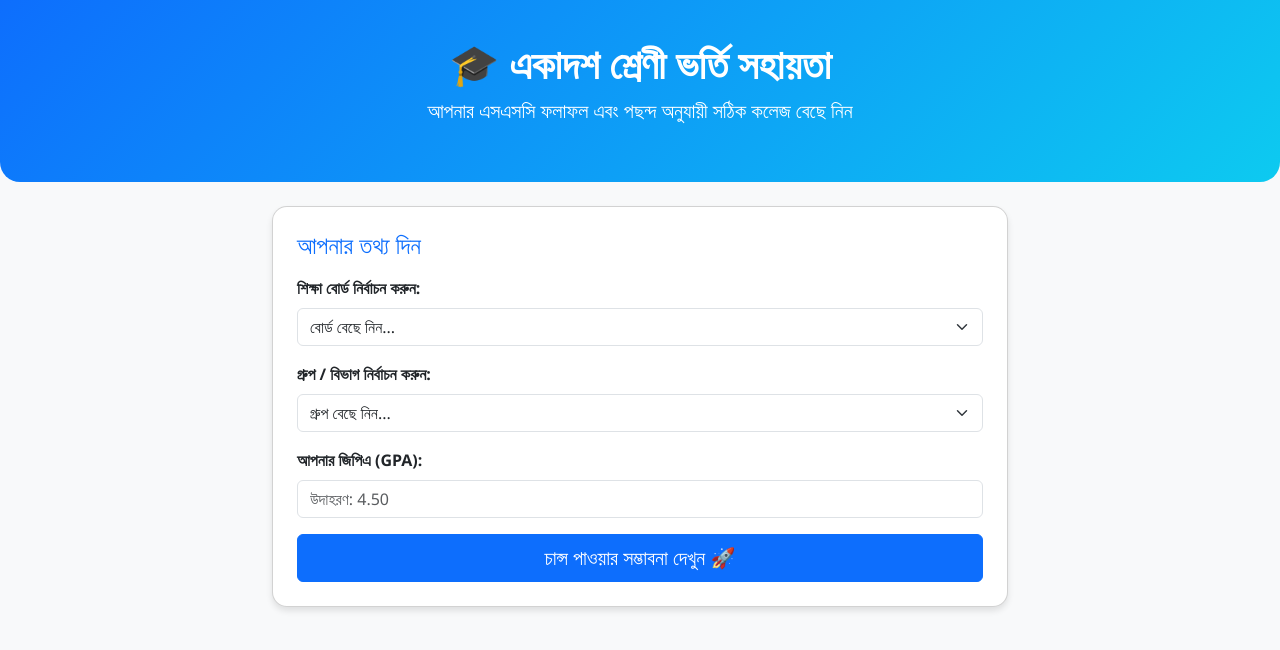
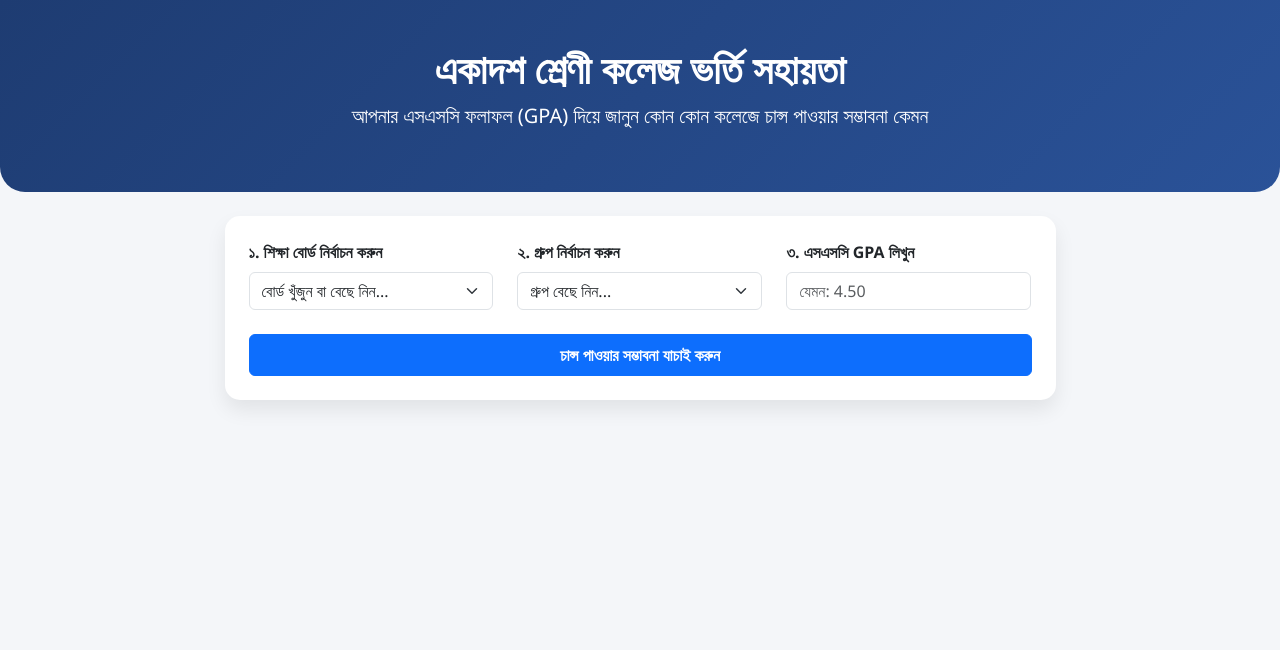
Before and after one commit to antu122/my-flask-app, a Flask app: page / in a window 1280 px wide. Shown: the top 650 px of the page. Run offline with Flask 3, Linux system fonts and the light colour scheme.

Commit message:
Update index.html

```diff
--- a/templates/index.html
+++ b/templates/index.html
@@ -3,101 +3,135 @@
 <head>
     <meta charset="UTF-8">
     <meta name="viewport" content="width=device-width, initial-scale=1.0">
-    <title>একাদশ শ্রেণী ভর্তি সহায়তা</title>
+    <title>একাদশ শ্রেণী ভর্তি সহায়তা - চান্স প্রেডিক্টর</title>
     <link href="https://cdn.jsdelivr.net/npm/bootstrap@5.3.0/dist/css/bootstrap.min.css" rel="stylesheet">
     <style>
-        body { font-family: 'Segoe UI', Tahoma, Geneva, Verdana, sans-serif; background-color: #f8f9fa; }
-        .hero-section { background: linear-gradient(135deg, #0d6efd, #0dcaf0); color: white; padding: 40px 20px; border-radius: 0 0 20px 20px; }
-        .card { border-radius: 15px; box-shadow: 0 4px 6px rgba(0,0,0,0.1); }
+        body { font-family: 'Segoe UI', Tahoma, Geneva, Verdana, sans-serif; background-color: #f4f6f9; }
+        .hero-section { background: linear-gradient(135deg, #1e3c72, #2a5298); color: white; padding: 45px 20px; border-radius: 0 0 25px 25px; }
+        .card-custom { border-radius: 15px; border: none; box-shadow: 0 10px 20px rgba(0,0,0,0.08); }
+        .badge-high { background-color: #198754; font-size: 0.9rem; }
+        .badge-medium { background-color: #ffc107; color: #000; font-size: 0.9rem; }
+        .badge-low { background-color: #dc3545; font-size: 0.9rem; }
     </style>
 </head>
 <body>
 
 <div class="hero-section text-center mb-4">
-        <h1 class="fw-bold">🎓 একাদশ শ্রেণী ভর্তি সহায়তা</h1>
-        <p class="lead">আপনার এসএসসি ফলাফল এবং পছন্দ অনুযায়ী সঠিক কলেজ বেছে নিন</p>
+    <h1 class="fw-bold">একাদশ শ্রেণী কলেজ ভর্তি সহায়তা</h1>
+    <p class="lead">আপনার এসএসসি ফলাফল (GPA) দিয়ে জানুন কোন কোন কলেজে চান্স পাওয়ার সম্ভাবনা কেমন</p>
 </div>
 
 <div class="container mb-5">
     <div class="row justify-content-center">
-            <div class="col-md-8">
-                <div class="card p-4 mb-4">
-                    <h4 class="card-title text-primary mb-3">আপনার তথ্য দিন</h4>
-                    <form action="/" method="POST">
-                        <div class="mb-3">
-                            <label class="form-label fw-bold">শিক্ষা বোর্ড নির্বাচন করুন:</label>
-                            <select name="board" class="form-select" required>
-                                <option value="" disabled selected>বোর্ড বেছে নিন...</option>
-                                <option value="dhaka">ঢাকা বোর্ড</option>
-                                <option value="rajshahi">রাজশাহী বোর্ড</option>
-                                <option value="chittagong">চট্টগ্রাম বোর্ড</option>
+        <div class="col-md-9">
+            <!-- ফর্ম কার্ড -->
+            <div class="card card-custom p-4 mb-4">
+                <form method="POST" action="/">
+                    <div class="row">
+                        <!-- তথ্য দেওয়ার ধাপ -->
+                        <div class="col-md-4 mb-3">
+                            <label for="board" class="form-label fw-bold">১. শিক্ষা বোর্ড নির্বাচন করুন</label>
+                            <select class="form-select" id="board" name="board" required>
+                                <option value="" disabled selected>বোর্ড খুঁজুন বা বেছে নিন...</option>
+                                <option value="barisal">বরিশাল বোর্ড (Barisal)</option>
+                                <option value="chittagong">চট্টগ্রাম বোর্ড (Chittagong)</option>
+                                <option value="comilla">কুমিল্লা বোর্ড (Comilla)</option>
+                                <option value="dhaka">ঢাকা বোর্ড (Dhaka)</option>
+                                <option value="dinajpur">দিনাজপুর বোর্ড (Dinajpur)</option>
+                                <option value="jessore">যশোর বোর্ড (Jessore)</option>
+                                <option value="mymensingh">ময়মনসিংহ বোর্ড (Mymensingh)</option>
+                                <option value="rajshahi">রাজশাহী বোর্ড (Rajshahi)</option>
+                                <option value="sylhet">সিলেট বোর্ড (Sylhet)</option>
+                                <option value="madrasah">মাদ্রাসা বোর্ড (Madrasah)</option>
+                                <option value="technical">কারিগরি বোর্ড (Technical)</option>
                             </select>
                         </div>
 
-                        <div class="mb-3">
-                            <label class="form-label fw-bold">গ্রুপ / বিভাগ নির্বাচন করুন:</label>
-                            <select name="group" class="form-select" required>
+                        <div class="col-md-4 mb-3">
+                            <label for="group" class="form-label fw-bold">২. গ্রুপ নির্বাচন করুন</label>
+                            <select class="form-select" id="group" name="group" required>
                                 <option value="" disabled selected>গ্রুপ বেছে নিন...</option>
-                                <option value="science">বিজ্ঞান</option>
-                                <option value="commerce">ব্যবসায় শিক্ষা</option>
-                                <option value="arts">মানবিক</option>
+                                <option value="science">বিজ্ঞান (Science)</option>
+                                <option value="commerce">ব্যবসায় শিক্ষা (Commerce)</option>
+                                <option value="arts">মানবিক (Arts)</option>
                             </select>
                         </div>
 
-                        <div class="mb-3">
-                            <label class="form-label fw-bold">আপনার জিপিএ (GPA):</label>
-                            <input type="number" step="0.01" min="1.00" max="5.00" name="gpa" class="form-control" placeholder="উদাহরণ: 4.50" required>
+                        <div class="col-md-4 mb-3">
+                            <label for="gpa" class="form-label fw-bold">৩. এসএসসি GPA লিখুন</label>
+                            <input type="number" step="0.01" min="1.00" max="5.00" class="form-control" id="gpa" name="gpa" placeholder="যেমন: 4.50" required>
+                        </div>
                     </div>
 
-                        <button type="submit" class="btn btn-primary w-100 py-2 fs-5">চান্স পাওয়ার সম্ভাবনা দেখুন 🚀</button>
+                    <button type="submit" class="btn btn-primary w-100 fw-bold py-2 mt-2">চান্স পাওয়ার সম্ভাবনা যাচাই করুন</button>
                 </form>
             </div>
 
-                {% if submitted %}
-                <div class="card p-4">
-                    <h3 class="text-center mb-3">আবেদনের ফলাফল বিশ্লেষণ</h3>
-                    <p class="text-center text-muted">বোর্ড: <strong>{{ student_info.board }}</strong> | গ্রুপ: <strong>{{ student_info.group }}</strong> | জিপিএ: <strong>{{ student_info.gpa }}</strong></p>
-                    <hr>
+            <!-- ফলাফল সেকশন -->
+            {% if gpa is not none %}
+            <div class="results-section">
+                <h3 class="fw-bold text-center mb-4">আপনার রেজাল্ট (GPA: {{ gpa }}) অনুযায়ী ফলাফল:</h3>
 
+                <!-- চান্স বেশি -->
                 {% if high_chance %}
-                    <h5 class="text-success fw-bold">✅ চান্স পাওয়ার প্রবল সম্ভাবনা রয়েছে (High Chance):</h5>
-                    <ul class="list-group mb-3">
+                <div class="card card-custom mb-4 border-start border-success border-5 p-3">
+                    <h4 class="text-success fw-bold">🟢 চান্স পাওয়ার সম্ভাবনা অনেক বেশি (High Chance)</h4>
+                    <p class="text-muted">এই কলেজগুলোতে আপনার প্রাপ্ত জিপিএ নূন্যতম চাহিদার চেয়ে ভালো:</p>
+                    <div class="list-group">
                         {% for college in high_chance %}
-                        <li class="list-group-item d-flex justify-content-between align-items-center">
-                            {{ college.name }} ({{ college.location }})
-                            <span class="badge bg-success rounded-pill">সর্বনিম্ন জিপিএ: {{ college.min_gpa }}</span>
-                        </li>
+                        <div class="list-group-item d-flex justify-content-between align-items-center">
+                            <div>
+                                <h5 class="mb-1 text-dark fw-bold">{{ college.name }}</h5>
+                                <small class="text-secondary">অবস্থান: {{ college.location }}</small>
+                            </div>
+                            <span class="badge badge-high p-2">পাসিং GPA: {{ college.min_gpa }}</span>
+                        </div>
                         {% endfor %}
-                    </ul>
+                    </div>
+                </div>
                 {% endif %}
 
+                <!-- মাঝারি চান্স -->
                 {% if medium_chance %}
-                    <h5 class="text-warning fw-bold">⚠️ চান্স পাওয়ার মাঝারি সম্ভাবনা রয়েছে (Medium Chance):</h5>
-                    <ul class="list-group mb-3">
+                <div class="card card-custom mb-4 border-start border-warning border-5 p-3">
+                    <h4 class="text-warning fw-bold">🟡 চান্স পাওয়ার সম্ভাবনা মাঝারি (Moderate Chance)</h4>
+                    <p class="text-muted">এই কলেজগুলোতে আপনার জিপিএ নূন্যতম কাট-অফের কাছাকাছি:</p>
+                    <div class="list-group">
                         {% for college in medium_chance %}
-                        <li class="list-group-item d-flex justify-content-between align-items-center">
-                            {{ college.name }} ({{ college.location }})
-                            <span class="badge bg-warning text-dark rounded-pill">সর্বনিম্ন জিপিএ: {{ college.min_gpa }}</span>
-                        </li>
+                        <div class="list-group-item d-flex justify-content-between align-items-center">
+                            <div>
+                                <h5 class="mb-1 text-dark fw-bold">{{ college.name }}</h5>
+                                <small class="text-secondary">অবস্থান: {{ college.location }}</small>
+                            </div>
+                            <span class="badge badge-medium p-2">পাসিং GPA: {{ college.min_gpa }}</span>
+                        </div>
                         {% endfor %}
-                    </ul>
+                    </div>
+                </div>
                 {% endif %}
 
+                <!-- চান্স কম -->
                 {% if low_chance %}
-                    <h5 class="text-danger fw-bold">❌ চান্স পাওয়ার কম সম্ভাবনা (Low Chance):</h5>
-                    <ul class="list-group mb-3">
+                <div class="card card-custom mb-4 border-start border-danger border-5 p-3">
+                    <h4 class="text-danger fw-bold">🔴 চান্স পাওয়ার সম্ভাবনা কিছুটা কম (Risky Choice)</h4>
+                    <p class="text-muted">এই কলেজগুলোতে প্রতিযোগিতা বেশি বা জিপিএ কিছুটা কম রয়েছে:</p>
+                    <div class="list-group">
                         {% for college in low_chance %}
-                        <li class="list-group-item d-flex justify-content-between align-items-center">
-                            {{ college.name }} ({{ college.location }})
-                            <span class="badge bg-danger rounded-pill">সর্বনিম্ন জিপিএ: {{ college.min_gpa }}</span>
-                        </li>
+                        <div class="list-group-item d-flex justify-content-between align-items-center">
+                            <div>
+                                <h5 class="mb-1 text-dark fw-bold">{{ college.name }}</h5>
+                                <small class="text-secondary">অবস্থান: {{ college.location }}</small>
+                            </div>
+                            <span class="badge badge-low p-2">পাসিং GPA: {{ college.min_gpa }}</span>
+                        </div>
                         {% endfor %}
-                    </ul>
+                    </div>
+                </div>
                 {% endif %}
 
                 {% if not high_chance and not medium_chance and not low_chance %}
-                    <div class="alert alert-info text-center">
-                        দুঃখিত, প্রদত্ত তথ্যের সাথে মিলে এমন কোনো কলেজের তথ্য পাওয়া যায়নি।
+                <div class="alert alert-danger text-center p-4 card-custom">
+                    <h5>দুঃখিত! আপনার প্রদত্ত পয়েন্ট অনুযায়ী উক্ত বোর্ডে কোনো কলেজ পাওয়া যায়নি।</h5>
                 </div>
                 {% endif %}
             </div>
@@ -106,5 +140,6 @@
     </div>
 </div>
 
+<script src="https://cdn.jsdelivr.net/npm/bootstrap@5.3.0/dist/js/bootstrap.bundle.min.js"></script>
 </body>
 </html>
```
Lines whose indentation alone changed are shown as unchanged.
